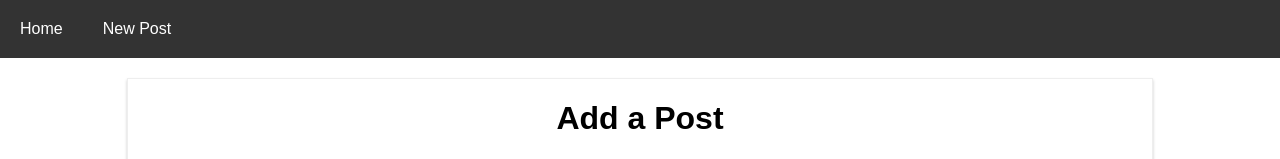
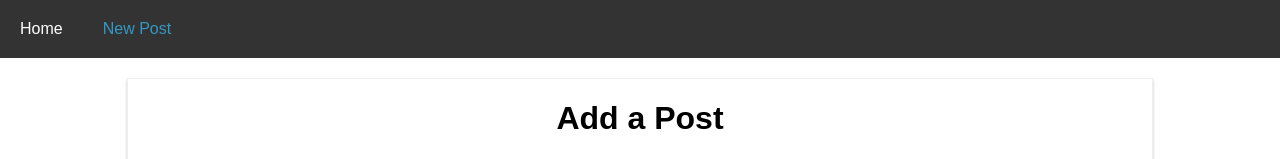
Before and after one commit to Dinika/react-blog, a React (Create React App) app: page /new-post in a window 1280 px wide. Shown: the top 159 px of the page. Built offline with nearby package versions, Linux system fonts and the light colour scheme.

Commit message:
add styling for active classes
Signed-off-by: Dinika <dinikasaxenas@gmail.com>

```diff
--- a/src/containers/Blog/Blog.css
+++ b/src/containers/Blog/Blog.css
@@ -20,6 +20,6 @@
     color: white;
 }
 
-.Blog a:active, .Blog a:hover {
+.Blog a:active, .Blog a:hover, .Blog a.active {
     color: rgb(53, 151, 197);
 }
--- a/src/containers/Blog/Blog.js
+++ b/src/containers/Blog/Blog.js
@@ -1,5 +1,5 @@
 import React, { Component } from 'react';
-import { Route, Link } from 'react-router-dom';
+import { Route, NavLink } from 'react-router-dom';
 import './Blog.css';
 import Posts from '../Posts/Posts';
 import NewPost from '../NewPost/NewPost';
@@ -11,13 +11,13 @@
                 <header className="Blog">
                     <nav>
                         <ul>
-                            <li><Link to="/">Home</Link></li>
-                            <li><Link to={{pathname: '/new-post'}}>New Post</Link></li>
+                            <li><NavLink exact to="/">Home</NavLink></li>
+                            <li><NavLink to={{pathname: '/new-post'}}>New Post</NavLink></li>
                         </ul>
                     </nav>
                 </header>
                 <Route path="/" exact component={Posts} />
-                <Route path="/new-post" exact component={NewPost} />
+                <Route path="/new-post" component={NewPost} />
             </div>
         );
     }
--- a/src/containers/NewPost/NewPost.js
+++ b/src/containers/NewPost/NewPost.js
@@ -9,7 +9,6 @@
         content: '',
         author: 'Max'
     }
-
     postDataHandler = () => {
         const data = {
             title: this.state.title,
```
